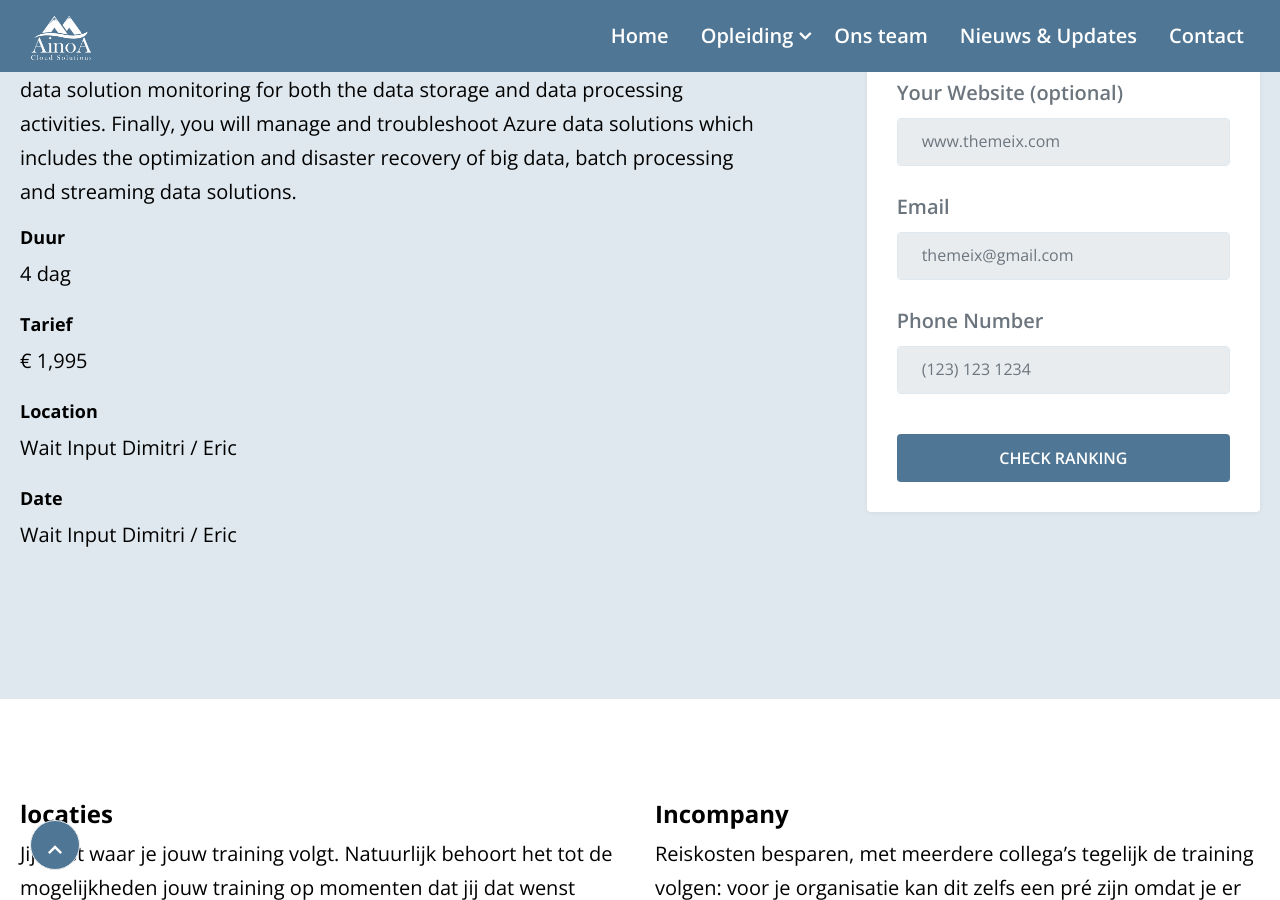
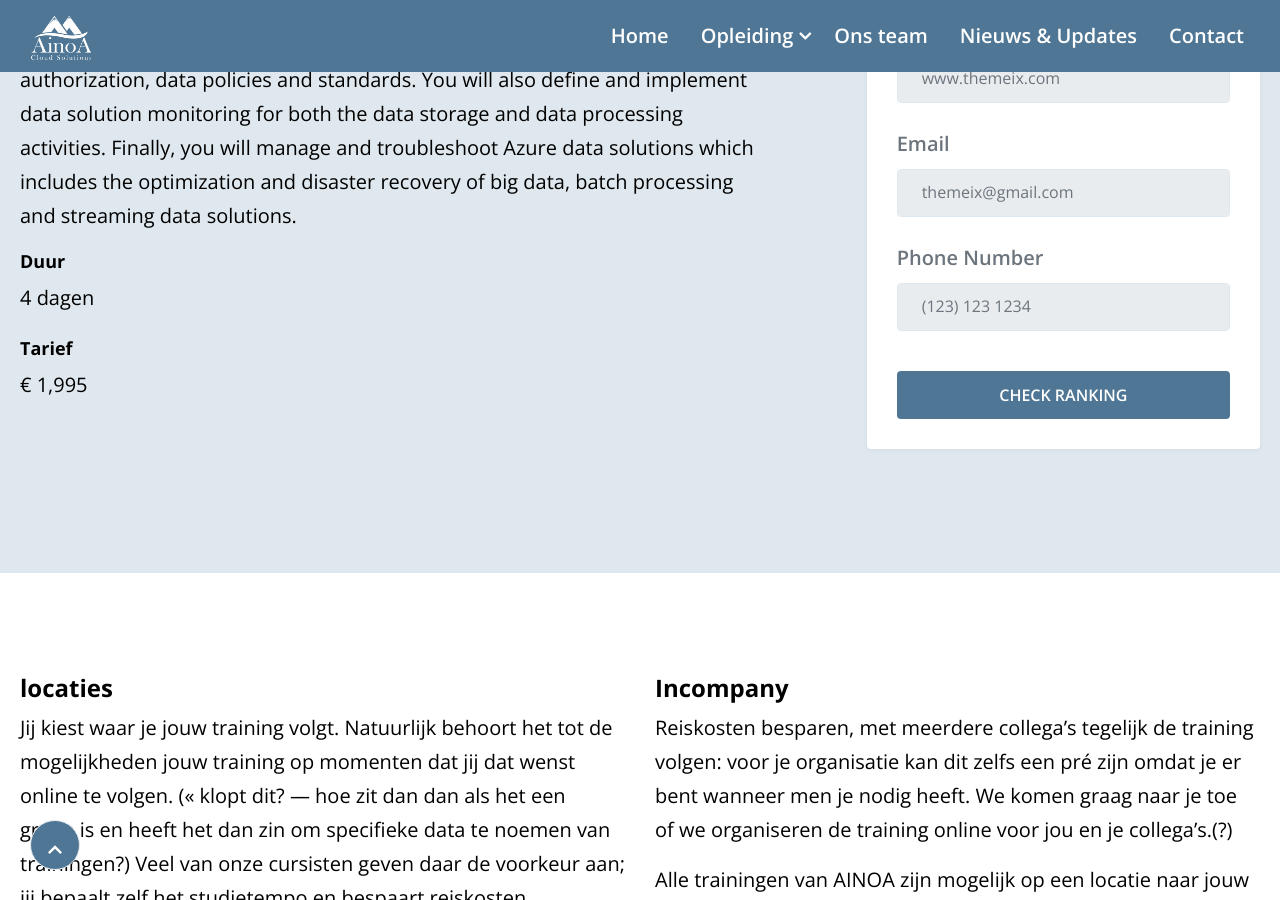
Before and after one commit to Dimtemp/ainoawebsite, a Jekyll site: the page built from _services/azure-data-platform-bootcamp-dp-200-dp-201.html, in a window 1280 px wide and 900 px high, scrolled down 751 px. Built offline with Jekyll 4.4.1, drawn with Linux system fonts in a browser that asks for light colours.

Commit message:
Update azure-data-platform-bootcamp-dp-200-dp-201.html

```diff
--- a/_services/azure-data-platform-bootcamp-dp-200-dp-201.html
+++ b/_services/azure-data-platform-bootcamp-dp-200-dp-201.html
@@ -14,19 +14,10 @@ description: Coming soon
 <ul class="feature-listing-style-2">
   <li>
     <h4 class="heading">Duur</h4>
-    <p class="text">4 dag</p>
+    <p class="text">4 dagen</p>
   </li>
   <li>
     <h4 class="heading">Tarief</h4>
     <p class="text">€ 1,995</p>
   </li>
-  <li>
-    <h4 class="heading">Location</h4>
-    <p class="text">Wait Input Dimitri / Eric</p>
-  </li>
-  <li>
-    <h4 class="heading">Date</h4>
-    <p class="text">Wait Input Dimitri / Eric</p>
-  </li>
-
 </ul>
```
